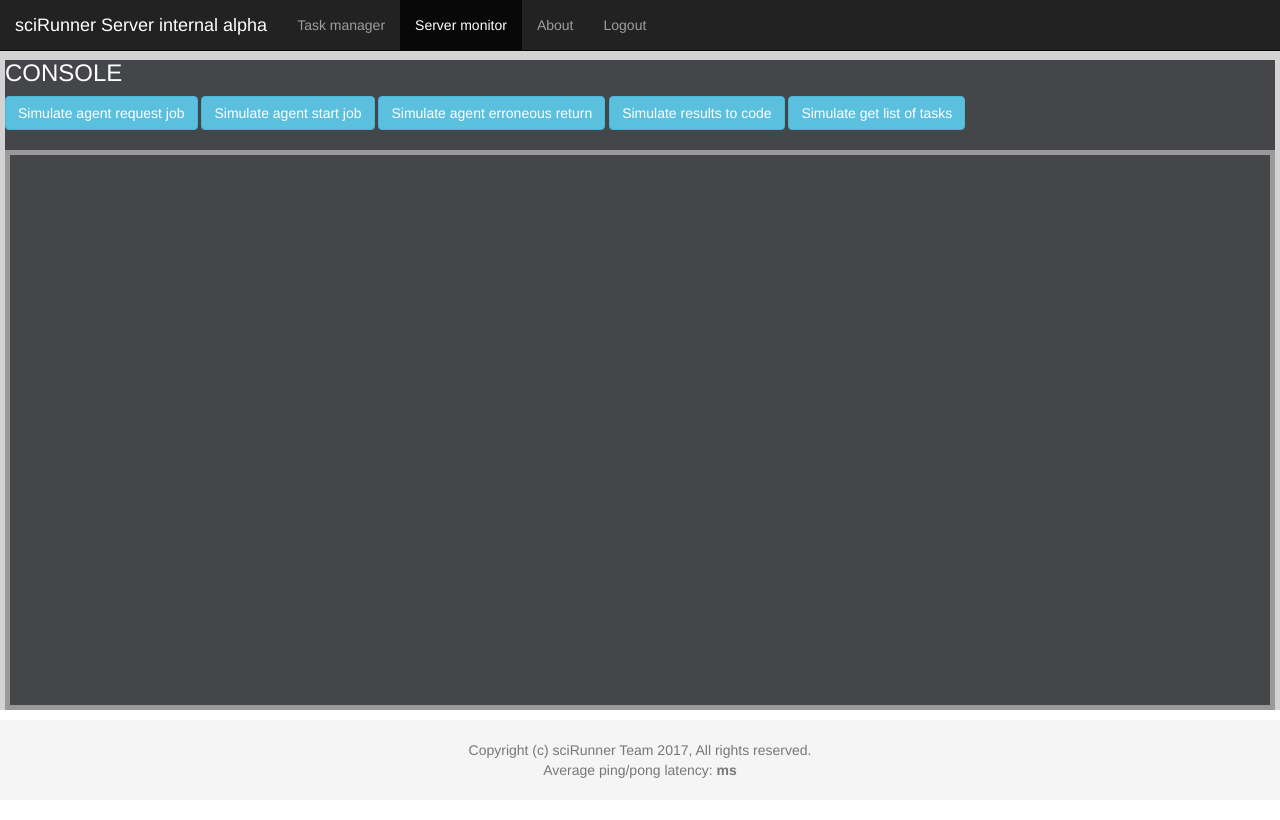
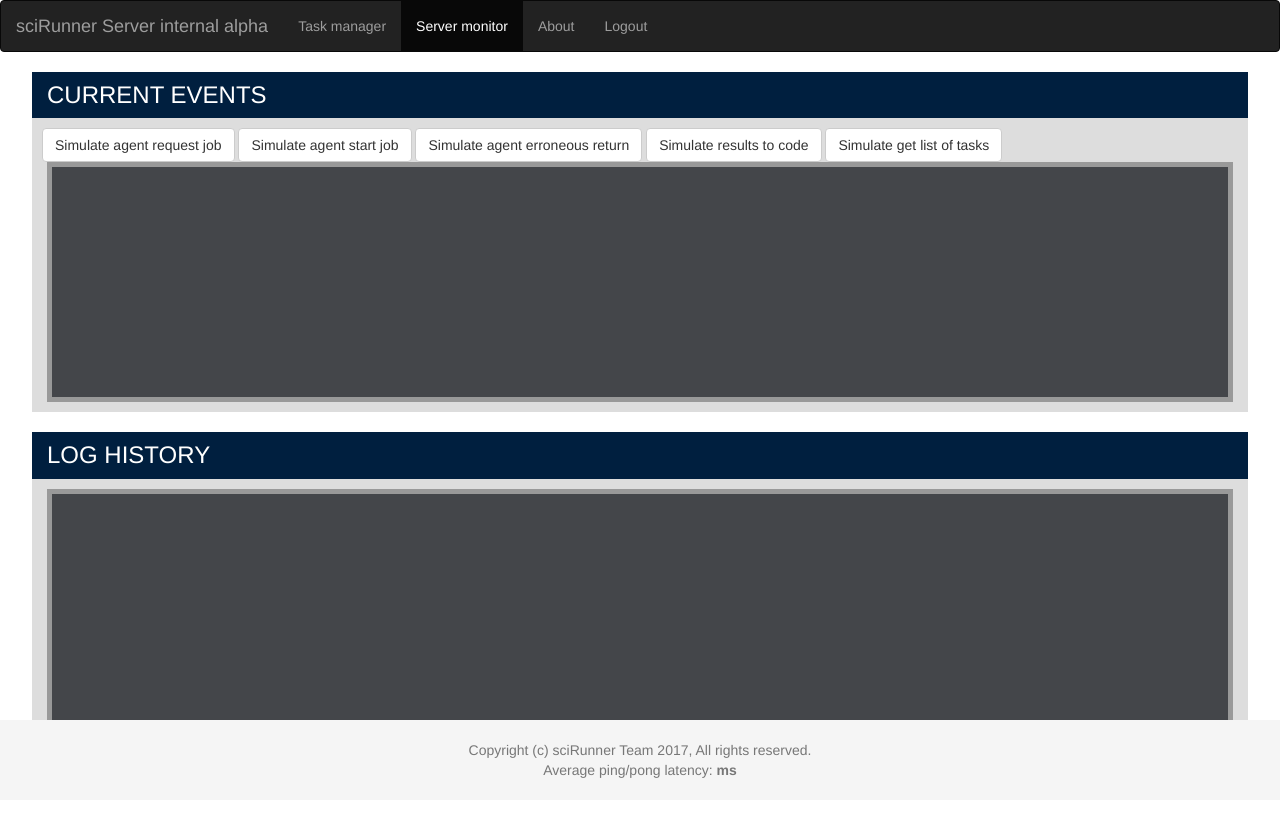
Before and after one commit to PhoneMapWebApps/PhoneMapServer, a Flask app: page /monitor in a window 1280 px wide. Run offline with Flask 2, Linux system fonts and the light colour scheme; a user stored in the database is signed in; parts of the project's set-up code (start-up, migrations or seed data) failed here and were passed over; some libraries are stand-ins or nearby versions.

Commit message:
Restyled console page

```diff
--- a/app/templates/monitor.html
+++ b/app/templates/monitor.html
@@ -17,7 +17,6 @@
         body {
           /* Margin bottom by footer height */
           margin-bottom: 60px;
-          text-align: center;
         }
 
         form {
@@ -38,24 +37,40 @@
           margin-bottom: 20px;
         }
 
-        #serverui {
-            width: 100%;
-            height: 100%;
-            background-color: #d3d3d3;
+        .task_list {
+            background-color: #7c9bad;
+            margin-left: 2%;
+            margin-right: 2%;
+            text-align: left;
         }
-        .consolemenu {
-            background-color: #44464a;
-            color: #ffffff;
-            text-align: left;
-            margin-left: 5px;
-            margin-right: 5px;
+
+        .new_task {
+            background-color: #001f3f;
+            width: 95%;
         }
-        #log {
+
+        .new_task h3 {
+            color: white;
+            margin-top: 10px;
+        }
+
+        .new_task_lighter {
+            background-color: #DDDDDD;
+            padding: 10px;
+            width: 95%;
+        }
+
+        .new_task_lighter h3 {
+            color: white;
+            margin-top: 10px;
+        }
+
+        .log {
             background-color: #44464a;
             color: #ffffff;
             position: relative;
             overflow-y: scroll;
-            height: 70vh;
+            height: 30vh;
             text-align: left;
             margin-left: 5px;
             margin-right: 5px;
@@ -167,8 +182,7 @@
     </script>
 </head>
 <body>
-    <div id="serverui">
-    <nav class="navbar navbar-inverse navbar-fixed-top">
+    <nav class="navbar navbar-inverse">
       <div class="container-fluid">
         <div class="navbar-header">
           <a class="navbar-brand" href="#">sciRunner Server internal alpha</a>
@@ -182,35 +196,60 @@
       </div>
     </nav>
 
-    <br/><br/>
-
-    <div class="consolemenu">
-        <h3>CONSOLE</h3>
+    <div class="container-fluid new_task">
+      <div class="row">
+          <div class="col-sm-12">
+          <h3>CURRENT EVENTS</h3>
+          </div>
+      </div>
+    </div>
+    <div class="container-fluid new_task_lighter">
+      <div class="row">
+        <div class="col-sm-12">
           <form id="get_code" method="POST" action="#">
-          <input class="btn btn-info" type="submit" value="Simulate agent request job">
+            <input class="btn btn-default" type="submit" value="Simulate agent request job">
           </form>
           <form id="start_code" method="POST" action="#">
-          <input class="btn btn-info" type="submit" value="Simulate agent start job">
+            <input class="btn btn-default" type="submit" value="Simulate agent start job">
           </form>
           <form id="stop_code" method="POST" action="#">
-          <input class="btn btn-info" type="submit" value="Simulate agent erroneous return">
+            <input class="btn btn-default" type="submit" value="Simulate agent erroneous return">
           </form>
           <form id="return_code" method="POST" action="#">
-          <input class="btn btn-info" type="submit" value="Simulate results to code">
+            <input class="btn btn-default" type="submit" value="Simulate results to code">
           </form>
           <form id="get_task_list" method="POST" action="#">
-          <input class="btn btn-info" type="submit" value="Simulate get list of tasks">
+            <input class="btn btn-default" type="submit" value="Simulate get list of tasks">
           </form>
-        <br/>
-        <br/>
+        </div>
+      </div>
+      <div class="log" id="log">
+      </div>
     </div>
 
-    <div id="log">
+    <br/>
+
+    <div class="container-fluid new_task">
+      <div class="row">
+          <div class="col-sm-12">
+          <h3>LOG HISTORY</h3>
+          </div>
+      </div>
+    </div>
+    <div class="container-fluid new_task_lighter">
+      <div class="row">
+        <div class="col-sm-12">
+           <div class="log">
               <br/>
               {% for line in console_old %}
               {{ line }}<br/>
               {% endfor %}
             </div>
+        </div>
+      </div>
+    </div>
+
+
 
     <footer class="footer">
       <div class="container">
@@ -220,6 +259,5 @@
         </p><br/>
       </div>
     </footer>
-    </div>
 </body>
 </html>
```
Lines whose indentation alone changed are shown as unchanged.
